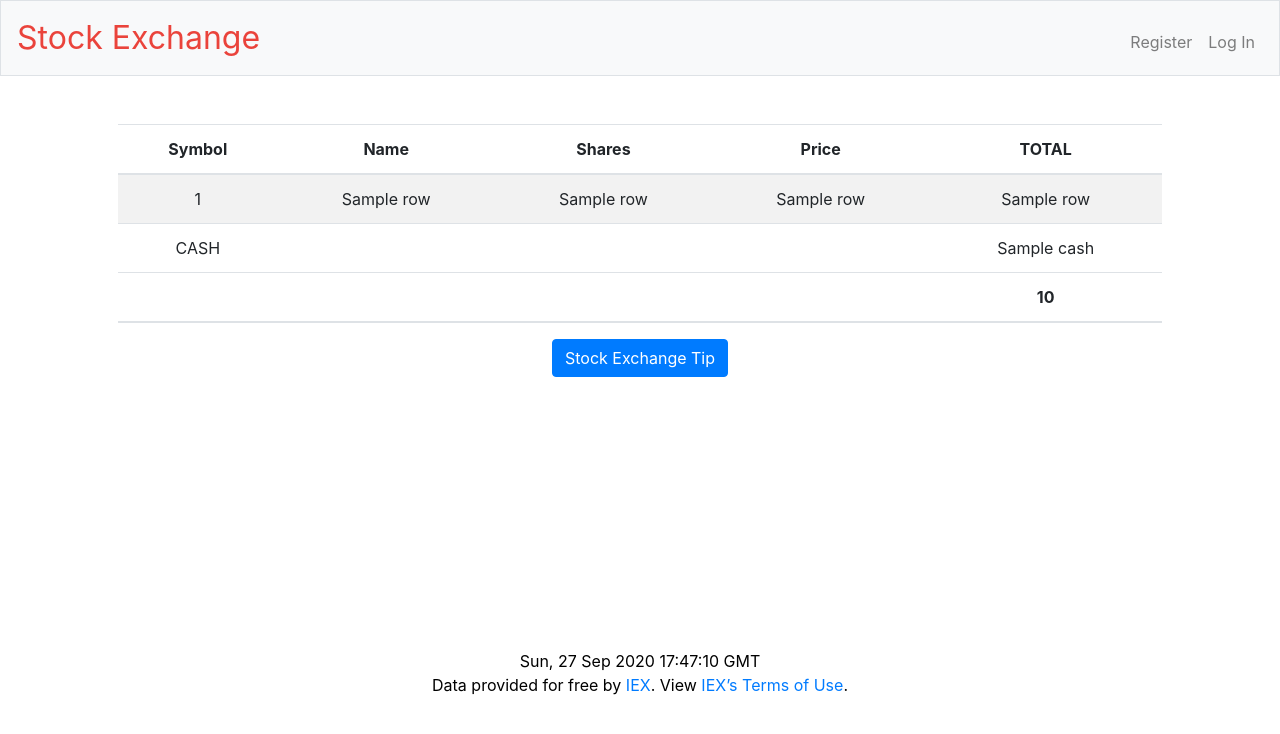
After one commit to siddharthnag/Stock-Exchange, a Flask app: template templates/index_quote.html in a window 1280 px wide. The commit adds this page. Shown: the top 734 px of the page. Run offline with Flask 2, Linux system fonts and the light colour scheme; the template is opened without the code that fills it: most values are stand-ins (such as "Sample title", 1, 10 or a date in 2020); some libraries are stand-ins or nearby versions.

Commit message:
Add files via upload

```diff
--- a/application.py
+++ b/application.py
@@ -37,6 +37,9 @@ Session(app)
 
 # Configure CS50 Library to use SQLite database
 db = SQL("sqlite:///finance.db")
+
+# Set API key
+os.environ["API_KEY"] = "pk_bb9e227ccfea42b190b016abc27f7996"
 
 # Make sure API key is set
 if not os.environ.get("API_KEY"):
@@ -83,7 +86,7 @@ def register():
             return apology("password must match", 403)
 
         # Check if password has required conditions
-        if not check_pswd(password):
+        if check_pswd(password):
             return apology("""password must be at least 8 characters with 1 lowercase letter,
                 1 uppercase letter, and 1 digit/special character""", 403)
 
@@ -198,11 +201,6 @@ def index():
 
         stocks_data.append(data)
 
-
-
-
-
-
     # Get cash and total values for user
     cash = db.execute("SELECT cash FROM users WHERE id=:user_id", user_id=user_id)
     cash = cash[0].get("cash")
@@ -211,8 +209,7 @@ def index():
     total = usd(total)
 
     # Display table
-    return render_template("index.html", stocks_data=stocks_data, cash=cash, total=total)
-
+    return render_template("index_quote.html", stocks_data=stocks_data, cash=cash, total=total)
 
 
 @app.route("/quote", methods=["GET", "POST"])
--- /dev/null
+++ b/css/styles.css
@@ -0,0 +1,60 @@
+nav .navbar-brand
+{
+    /* size for brand */
+    font-size: xx-large;
+}
+
+/* colors for brand */
+nav .navbar-brand .blue
+{
+    color: #537fbe;
+}
+nav .navbar-brand .red
+{
+    color: #ea433b;
+}
+nav .navbar-brand .yellow
+{
+    color: #f5b82e;
+}
+nav .navbar-brand .green
+{
+    color: #2e944b;
+}
+
+main .form-control
+{
+    /* center form controls */
+    display: inline-block;
+
+    /* override Bootstrap's 100% width for form controls */
+    width: auto;
+}
+
+main
+{
+    /* scroll horizontally as needed */
+    overflow-x: auto;
+
+    /* center contents */
+    text-align: center;
+}
+
+main img
+{
+    /* constrain images on small screens */
+    max-width: 100%;
+}
+
+footer
+{
+    text-align:center;
+    color: black;
+}
+
+h3
+{
+    text-align:center;
+    color: black;
+    font-style: italic;
+}
--- /dev/null
+++ b/templates/index_quote.html
@@ -0,0 +1,88 @@
+{% extends "layout.html" %}
+
+{% block title %}
+    Portfolio
+{% endblock %}
+
+{% block main %}
+    <table class="table table-striped">
+        <thead>
+            <tr>
+                <th scope="col">Symbol</th>
+                <th scope="col">Name</th>
+                <th scope="col">Shares</th>
+                <th scope="col">Price</th>
+                <th scope="col">TOTAL</th>
+            </tr>
+        </thead>
+
+        <tbody>
+            {% for row in stocks_data %}
+                <tr>
+                    <td>{{ row[0] }}</td>
+                    <td>{{ row[1] }}</td>
+                    <td>{{ row[2] }}</td>
+                    <td>{{ row[3] }}</td>
+                    <td>{{ row[4] }}</td>
+                </tr>
+            {% endfor %}
+            <tr>
+                <td>CASH</td>
+                <td></td>
+                <td></td>
+                <td></td>
+                <td>{{ cash }}</td>
+            </tr>
+        </tbody>
+
+        <thead>
+            <tr>
+                <th></th>
+                <th></th>
+                <th></th>
+                <th></th>
+                <th scope="col">{{ total }}</th>
+            </tr>
+        </thead>
+    </table>
+
+
+
+    <button class="btn btn-primary" onclick="quote();">Stock Exchange Tip</button>
+    <br>
+    <h3 id="quoteDisplay"></h3>
+
+    <script type="text/javascript">
+        function quote() {
+            var quotes = [
+                "Invest in an Index Fund Instead of Individual Stocks.",
+                "Consider Mutual Funds for Minimized Risk.",
+                "Don’t Time the Market.",
+                "Establish Your Goals & Objectives Prior to Investing.",
+                "Learn the 5 Components of Stock Trading: Setup, Strategy, Entry, Stop, Profit target.",
+                "Have a Balance of Low-, Moderate-, & High-risk Investments.",
+                "Think Long Term When Investing.",
+                " Look for Value Stocks to Buy.",
+                "Invest Through Robo-advisors.",
+                "Invest in a Low-cost Index Tracking Fund.",
+                "Diversify Investments Among Asset Classes & Sectors.",
+                "Identify How Much Risk You Are Willing to Take.",
+                "Be Patient & Don’t Let Your Emotions Impact Your Decisions.",
+                "Understand the Risks Associated With Your Investment.",
+                " Define Your Investment Strategy & Long-term Goals.",
+                "Have a Solid Plan in Place.",
+                "Diversify Your Portfolio.",
+                "Do Not Sell Out of Panic or Fear.",
+                "Automate Your Stock Investments.",
+                "Make Sure You Get Proper Guidance.",
+                ]
+            newQuote(quotes);
+        }
+
+        function newQuote(quotes) {
+            var randomNum = Math.floor(Math.random() * quotes.length);
+            document.getElementById("quoteDisplay").innerHTML = quotes[randomNum];
+        }
+    </script>
+
+{% endblock %}
--- a/templates/layout.html
+++ b/templates/layout.html
@@ -14,7 +14,7 @@
         <!-- https://favicon.io/emoji-favicons/money-mouth-face/ -->
         <!--link href="/static/favicon.ico" rel="icon"-->
 
-        <link href="/static/styles.css" rel="stylesheet">
+        <link href="/css/styles.css" rel="stylesheet">
 
         <script src="https://code.jquery.com/jquery-3.3.1.min.js"></script>
         <script src="https://cdnjs.cloudflare.com/ajax/libs/popper.js/1.14.3/umd/popper.min.js"></script>
@@ -65,7 +65,24 @@
             {% block main %}{% endblock %}
         </main>
 
-        <footer class="small text-center text-muted">
+        <br><br><br><br><br><br><br><br><br>
+        <footer>
+            <script type="text/javascript">
+                function display_c() {
+                var refresh=1000; // Refresh rate in milli seconds
+                mytime = setTimeout('display_ct()',refresh);
+                }
+
+                function display_ct() {
+                    var x = new Date().toUTCString();
+                    document.getElementById('ct').innerHTML = x;
+                    display_c();
+                }
+            </script>
+            <body onload=display_ct();>
+                <span id="ct"></span>
+            </body>
+            <br>
             Data provided for free by <a href="https://iextrading.com/developer">IEX</a>. View <a href="https://iextrading.com/api-exhibit-a/">IEX’s Terms of Use</a>.
         </footer>
 
```
Also changed, not shown: finance.db.
